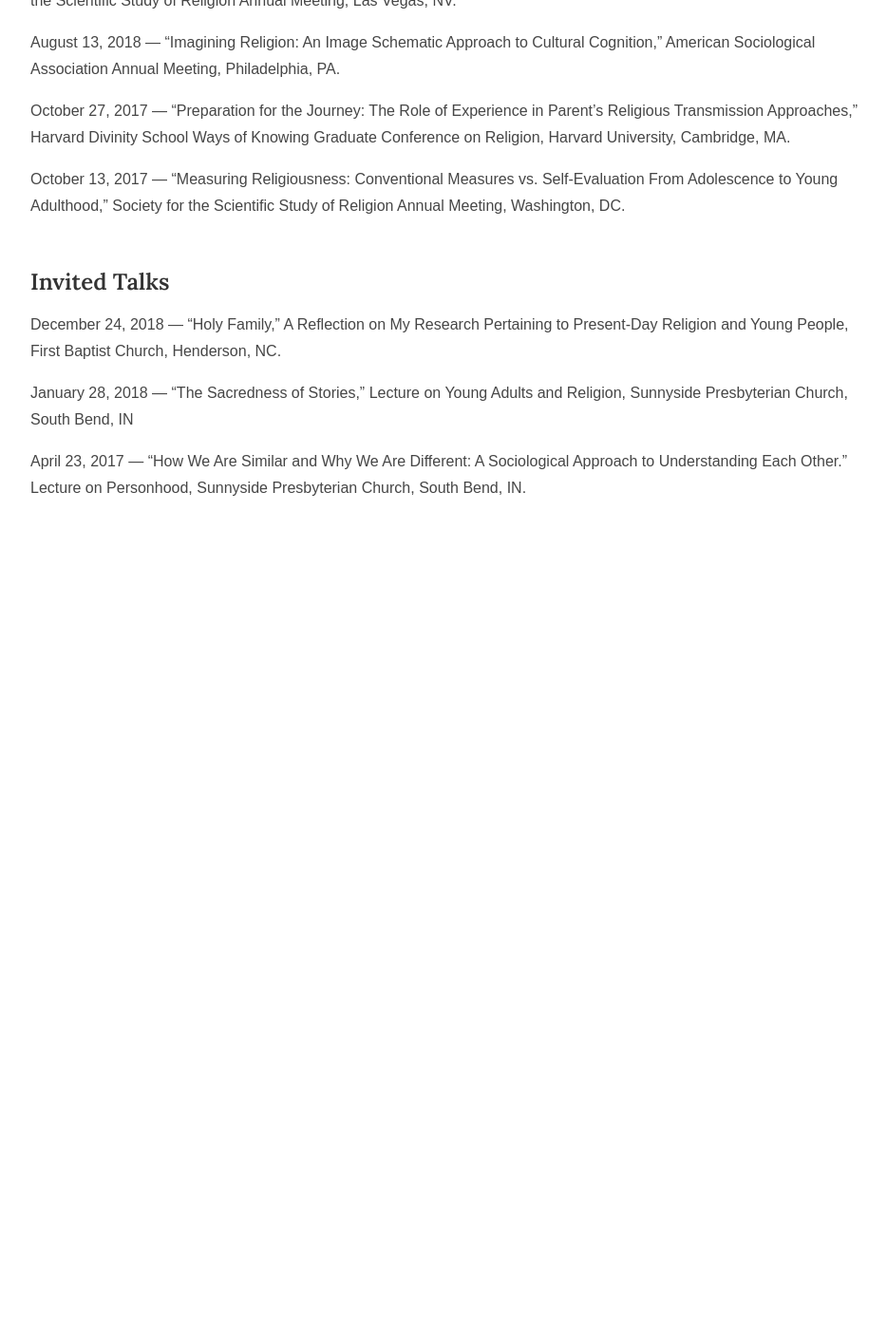
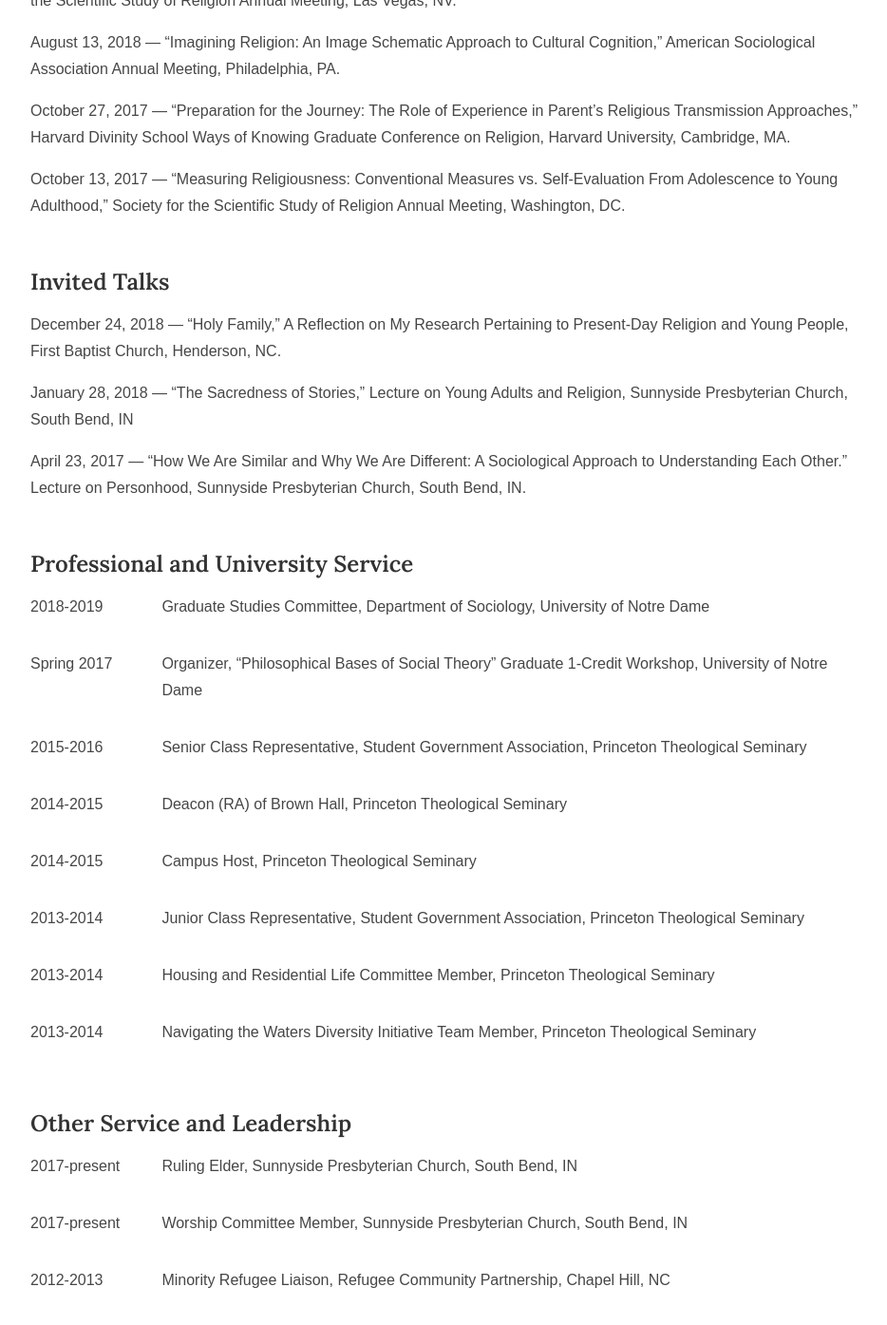
Before and after one commit to michaelrotolo/github.io, a Jekyll site: the page built from cv/index.html, in a window 1280 px wide and 1400 px high, scrolled down 2921 px. Shown: the top 1395 px of the window at 95% size, without its empty margins (160-1094 px from the left). Built offline with Jekyll 4.4.1, drawn with Linux system fonts in a browser that asks for light colours; some web fonts are replaced; before the commit the page ends 3509 px from its top, so only the background shows below that; some of the changed text lies outside the part shown.

Commit message:
Update index.html

```diff
--- a/cv/index.html
+++ b/cv/index.html
@@ -84,28 +84,28 @@
 		</div>
 	</div><!--cv-item-->
 	<div class="cv-item">
-		<div class="left-year"><p>2017 - present</p></div>
+		<div class="left-year"><p>2017-present</p></div>
 		<div class="right-desc">
 			<p>Project Director of the Engaging Young Adults Initiative, $62,679<br/>
 			Lilly Endowment Inc.; Sunnyside Presbyterian Church</p>
 		</div>
 	</div><!--cv-item-->
 	<div class="cv-item">
-		<div class="left-year"><p>2016 - present</p></div>
+		<div class="left-year"><p>2016-present</p></div>
 		<div class="right-desc">
 			<p>Research Analyst<br/>
 			The National Study of Youth and Religion</p>
 		</div>
 	</div><!--cv-item-->
 	<div class="cv-item">
-		<div class="left-year"><p>2016 - present</p></div>
+		<div class="left-year"><p>2016-present</p></div>
 		<div class="right-desc">
 			<p>Research Assistant with Christian Smith<br/>
 			The Intergenerational Religious Transmission Project</p>
 		</div>
 	</div><!--cv-item-->
 	<div class="cv-item">
-		<div class="left-year"><p>2016 - present</p></div>
+		<div class="left-year"><p>2016-present</p></div>
 		<div class="right-desc">
 			<p>Research Assistant with Christian Smith<br/>
 			Global Religion Research Initiative</p>
@@ -130,4 +130,129 @@
 	<p>January 28, 2018 &mdash; “The Sacredness of Stories,” Lecture on Young Adults and Religion, Sunnyside Presbyterian Church, South Bend, IN</p>
 	<p>April 23, 2017 &mdash; “How We Are Similar and Why We Are Different: A Sociological Approach to Understanding Each Other.” Lecture on Personhood, Sunnyside Presbyterian Church, South Bend, IN.</p>
 
+	<h2>Professional and University Service</h2>
+	<div class="cv-item">
+		<div class="left-year"><p>2018-2019</p></div>
+		<div class="right-desc">
+			<p>Graduate Studies Committee, Department of Sociology, University of Notre Dame</p>
+		</div>
+	</div><!--cv-item-->
+	<div class="cv-item">
+		<div class="left-year"><p>Spring 2017</p></div>
+		<div class="right-desc">
+			<p>Organizer, “Philosophical Bases of Social Theory” Graduate 1-Credit Workshop, University of Notre Dame</p>
+		</div>
+	</div><!--cv-item-->
+	<div class="cv-item">
+		<div class="left-year"><p>2015-2016</p></div>
+		<div class="right-desc">
+			<p>Senior Class Representative, Student Government Association, Princeton Theological Seminary</p>
+		</div>
+	</div><!--cv-item-->
+	<div class="cv-item">
+		<div class="left-year"><p>2014-2015</p></div>
+		<div class="right-desc">
+			<p>Deacon (RA) of Brown Hall, Princeton Theological Seminary</p>
+		</div>
+	</div><!--cv-item-->
+	<div class="cv-item">
+		<div class="left-year"><p>2014-2015</p></div>
+		<div class="right-desc">
+			<p>Campus Host, Princeton Theological Seminary</p>
+		</div>
+	</div><!--cv-item-->
+	<div class="cv-item">
+		<div class="left-year"><p>2013-2014</p></div>
+		<div class="right-desc">
+			<p>Junior Class Representative, Student Government Association, Princeton Theological Seminary</p>
+		</div>
+	</div><!--cv-item-->
+	<div class="cv-item">
+		<div class="left-year"><p>2013-2014</p></div>
+		<div class="right-desc">
+			<p>Housing and Residential Life Committee Member, Princeton Theological Seminary</p>
+		</div>
+	</div><!--cv-item-->
+	<div class="cv-item">
+		<div class="left-year"><p>2013-2014</p></div>
+		<div class="right-desc">
+			<p>Navigating the Waters Diversity Initiative Team Member, Princeton Theological Seminary</p>
+		</div>
+	</div><!--cv-item-->
+
+	<h2>Other Service and Leadership</h2>
+	<div class="cv-item">
+		<div class="left-year"><p>2017-present</p></div>
+		<div class="right-desc">
+			<p>Ruling Elder, Sunnyside Presbyterian Church, South Bend, IN</p>
+		</div>
+	</div><!--cv-item-->
+	<div class="cv-item">
+		<div class="left-year"><p>2017-present</p></div>
+		<div class="right-desc">
+			<p>Worship Committee Member, Sunnyside Presbyterian Church, South Bend, IN</p>
+		</div>
+	</div><!--cv-item-->
+	<div class="cv-item">
+		<div class="left-year"><p>2012-2013</p></div>
+		<div class="right-desc">
+			<p>Minority Refugee Liaison, Refugee Community Partnership, Chapel Hill, NC</p>
+		</div>
+	</div><!--cv-item-->
+	<div class="cv-item">
+		<div class="left-year"><p>2011-2012</p></div>
+		<div class="right-desc">
+			<p>Men’s Shelter Creative Writing Teacher, Orange County Literary Council, Chapel Hill, NC</p>
+		</div>
+	</div><!--cv-item-->
+
+	<h2>Other Employment and Experience</h2>
+	<div class="cv-item">
+		<div class="left-year"><p>2015-2016</p></div>
+		<div class="right-desc">
+			<p>Student Intern, First Presbyterian Church in Philadelphia</p>
+		</div>
+	</div><!--cv-item-->
+	<div class="cv-item">
+		<div class="left-year"><p>2014-2015</p></div>
+		<div class="right-desc">
+			<p>Student Intern, The Brick Presbyterian Church in the City of New York</p>
+		</div>
+	</div><!--cv-item-->
+	<div class="cv-item">
+		<div class="left-year"><p>Summer 2014</p></div>
+		<div class="right-desc">
+			<p>English Teacher and Field Worker, Student.Go, Kanazawa, Japan</p>
+		</div>
+	</div><!--cv-item-->
+	<div class="cv-item">
+		<div class="left-year"><p>Summer 2013</p></div>
+		<div class="right-desc">
+			<p>Student Intern, First Baptist Church of Henderson, NC</p>
+		</div>
+	</div><!--cv-item-->
+	<div class="cv-item">
+		<div class="left-year"><p>Summer 2012</p></div>
+		<div class="right-desc">
+			<p>English Teacher and Field Worker, Refuge and Hope International, Kampala, Uganda</p>
+		</div>
+	</div><!--cv-item-->
+	<div class="cv-item">
+		<div class="left-year"><p>Summer 2011</p></div>
+		<div class="right-desc">
+			<p>Community Leader and Field Work, Together for Hope, Helena, AR</p>
+		</div>
+	</div><!--cv-item-->
+
+	<h2>Professional Memberships</h2>
+	<p>American Sociological Association</p>
+	<ul>
+		<li>Sociology of Religion</li>
+		<li>Sociology of Religion</li>
+		<li>Sociology of Religion Altruism, Morality, and Social Solidarity</li>
+	</ul>
+	<p>Association for the Sociology of Religion</p>
+	<p>Society for the Scientific Study of Religion</p>
+
+
 </div><!-- /.blurb -->
```
